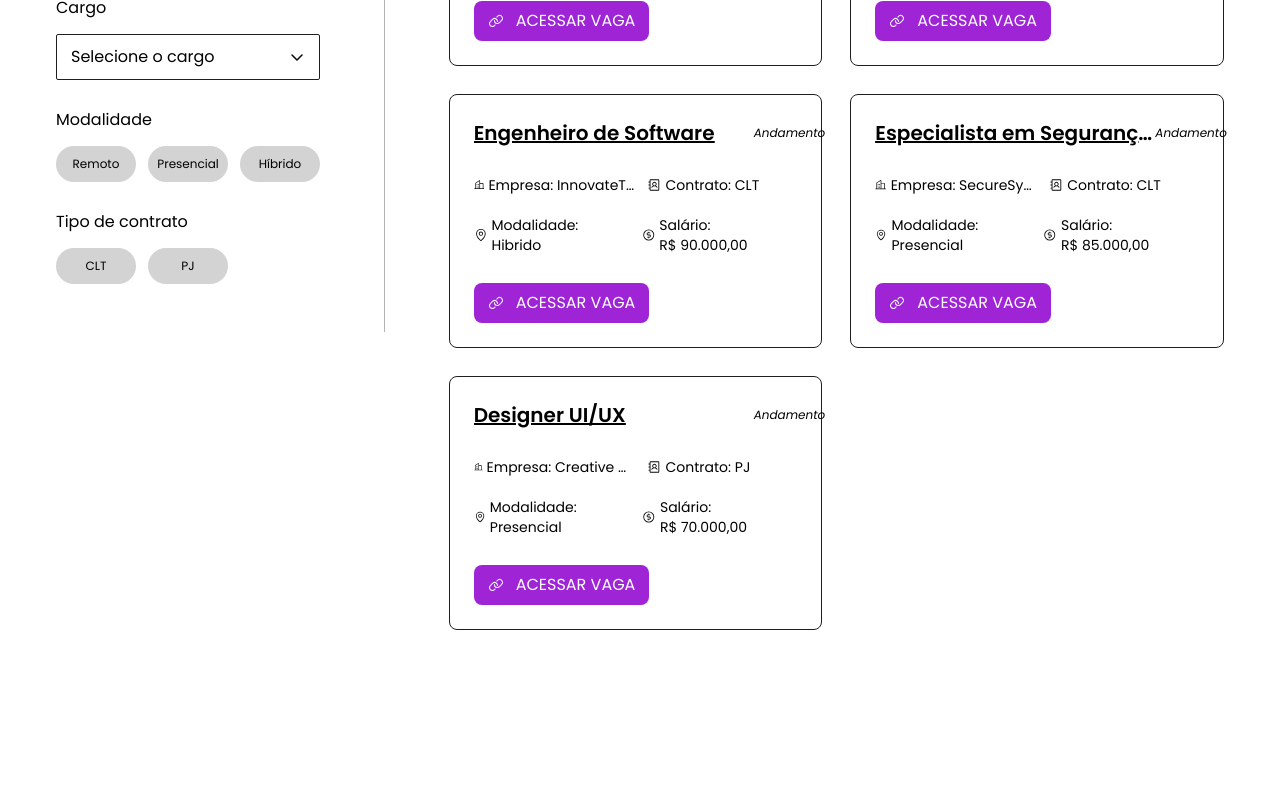
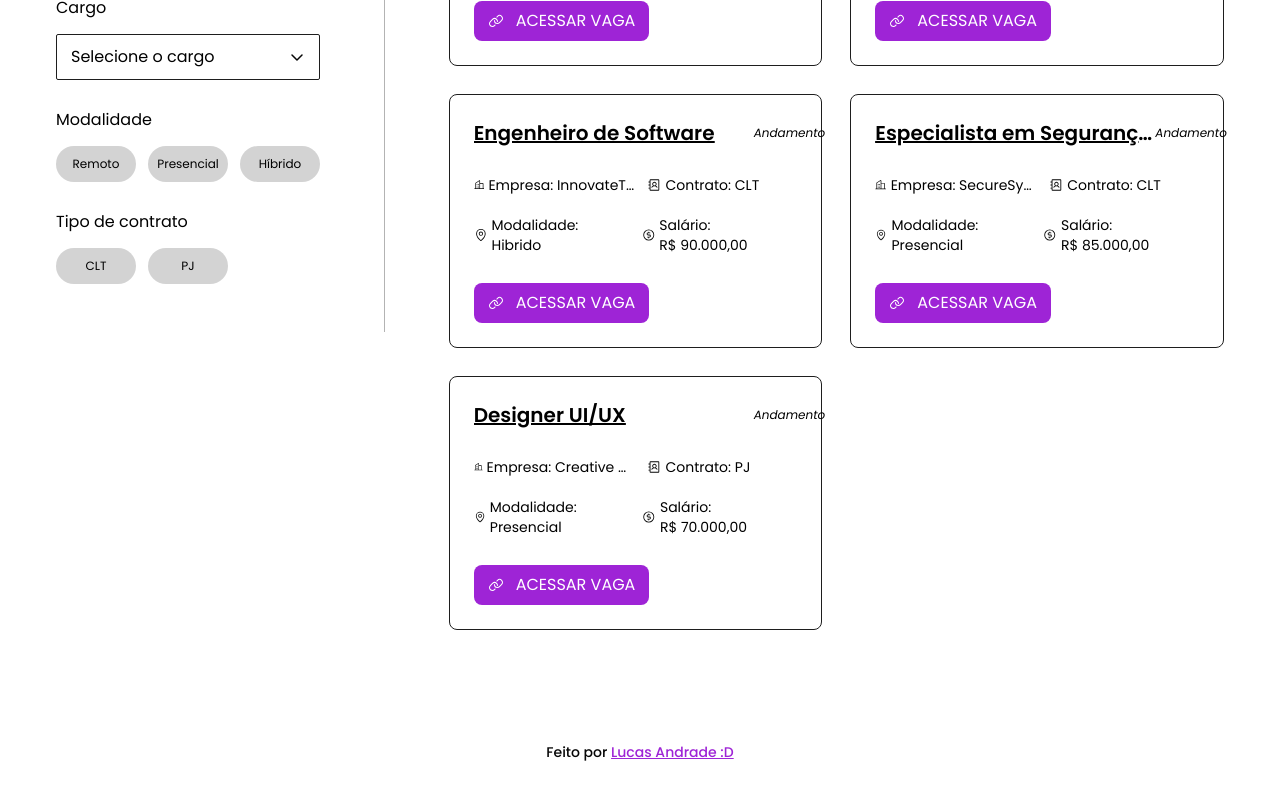
Before and after one commit to LucasAndrade912/devEmpregado, a React (Vite) app in the folder web/: page /home in a window 1280 px wide. Shown: the part 412-1212 px from the top of the page. Before the commit the page ends 1106 px from the top, so only its background shows below. Built offline with nearby package versions, Linux system fonts and the light colour scheme.

Commit message:
create Footer

```diff
--- a/web/src/pages/Home/components/JobCard.tsx
+++ b/web/src/pages/Home/components/JobCard.tsx
@@ -33,7 +33,7 @@ export function JobCard({ title, status, company, contract, modality, salary }:
 			</div>
 
 			<div className="flex gap-3 mb-5">
-				<span className="flex gap-1 items-center text-sm 2xl:w-[60%] w-[50%]">
+				<span className="flex gap-1 items-center text-sm w-[50%]">
 					<Buildings size={14} color="#060606" />{' '}
 					<span className="block overflow-hidden overflow-ellipsis whitespace-nowrap">
 						Empresa: {company}
@@ -45,7 +45,7 @@ export function JobCard({ title, status, company, contract, modality, salary }:
 			</div>
 
 			<div className="flex gap-3 mb-7">
-				<span className="flex gap-1 items-center text-sm 2xl:w-[60%] w-[50%]">
+				<span className="flex gap-1 items-center text-sm w-[50%]">
 					<MapPin size={14} color="#060606" /> <span>Modalidade: {modality}</span>
 				</span>
 				<span className="flex gap-1 items-center text-sm">
--- a/web/src/pages/Home/index.tsx
+++ b/web/src/pages/Home/index.tsx
@@ -80,6 +80,17 @@ export function Home() {
 					))}
 				</main>
 			</div>
+
+			<footer className="text-sm font-medium text-[#060606] mt-28 text-center">
+				Feito por{' '}
+				<a
+					className="text-purple-primary underline"
+					href="https://www.github.com/LucasAndrade912"
+					target="_blank"
+					rel="noreferrer">
+					Lucas Andrade :D
+				</a>
+			</footer>
 		</div>
 	)
 }
```
